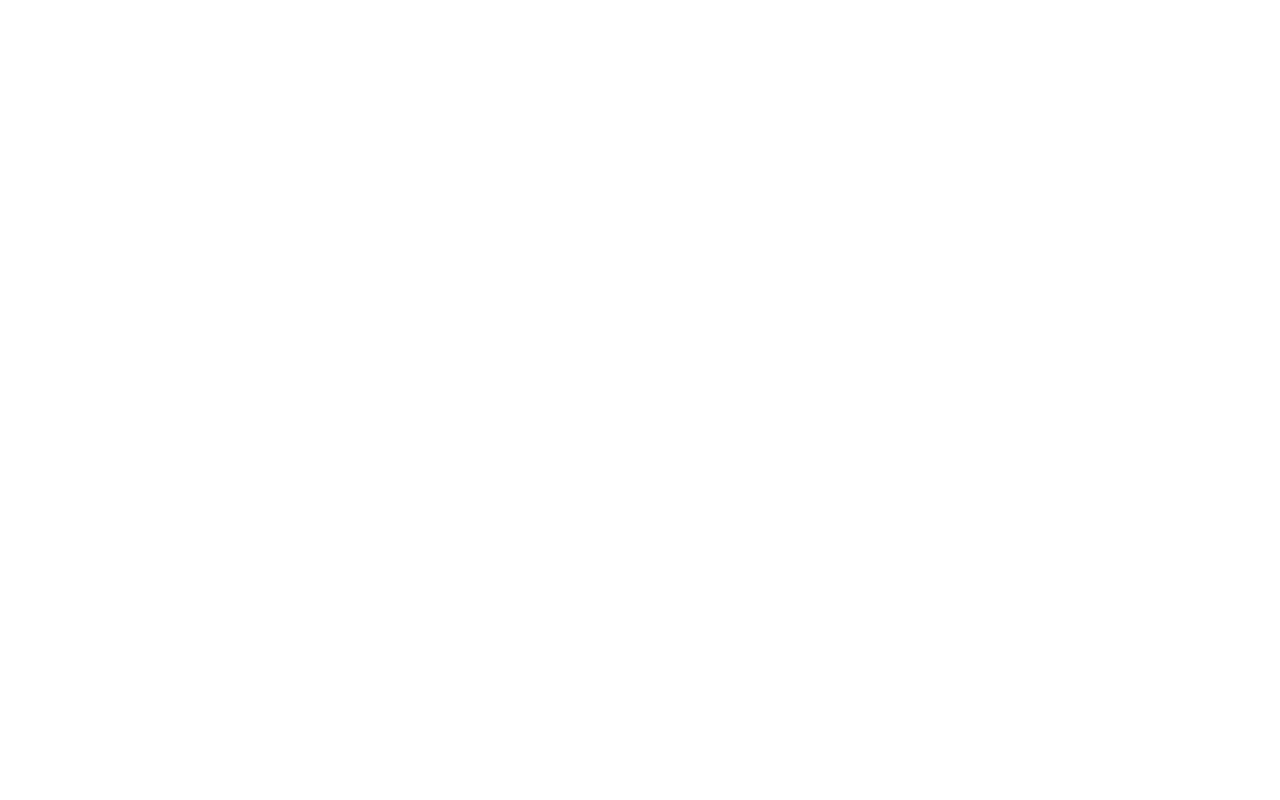
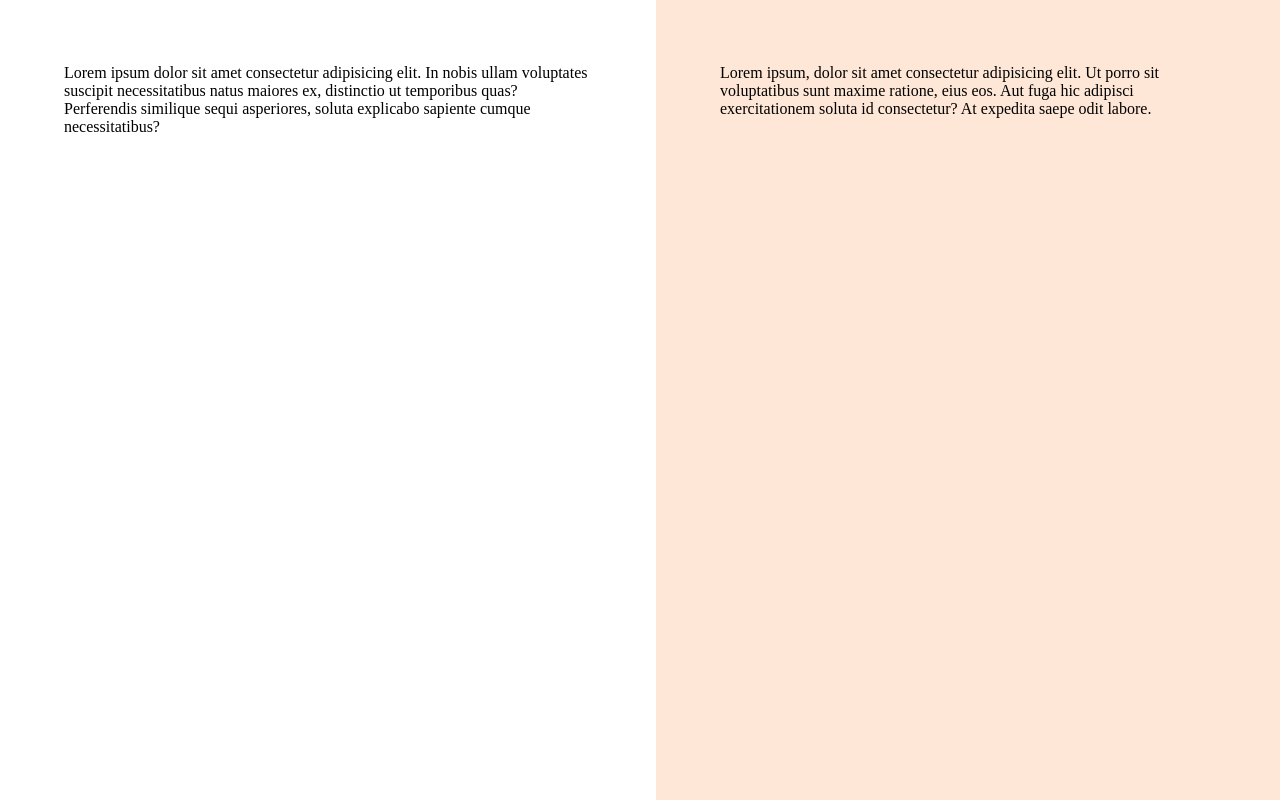
Before and after one commit to Fonsez/Projeto-forms, a plain HTML site: page index.html in a window 1280 px wide. Drawn offline with Linux system fonts and the light colour scheme.

Commit message:
Layout css

```diff
--- a/assets/css/global.css
+++ b/assets/css/global.css
@@ -1,5 +1,9 @@
 /* 1 rem é para acessibilidade a pessoa usa uma pxlagem no pc e vai para o site */
-
+*{
+  margin: 0;
+  padding: 0;
+  box-sizing: border-box;
+}
 
 :root{
 
@@ -21,6 +25,9 @@
   --stroke-default: #D6D3D1;
   --stroke-highlight: #F3541C;
   --semantic-error: #DC2626;
+}
 
 
+body{
+  overflow: hidden;
 }
--- a/assets/css/index.css
+++ b/assets/css/index.css
@@ -1,2 +1,3 @@
 @import url(style-guide.css);
 @import url(global.css);
+@import url(layout.css);
--- /dev/null
+++ b/assets/css/layout.css
@@ -0,0 +1,28 @@
+#app{
+  display: grid;
+  /* como o layout é simples pelo figma peguei o tamanho da tela do lado esquerdo q é 656px e multipliquei por 100 depois dividi pelo valor somado pelas duas partes da tela que deu 1280px que deu 51,25 lado esquerdo e o restante direito.*/
+  grid-template-columns: 51.25% 48.75%;
+  height: 100vh;
+  overflow: hidden;
+}
+
+
+main{
+  overflow: auto;
+  /* calculo do rem pega a quantidade de px e divide por 16 no caso padding 64px/16 = 4*/
+  padding: 4rem;
+
+
+  /* quero q a main container dentro da main tenha uma width limite entao eu pego o tamnho da tela pelo figma q é 528/16 = 33 */
+  & .main-container{
+    max-width: 33rem;
+  }
+}
+
+aside{
+  background-color: var(--surface-secondary);
+  padding: 4rem;
+  & .aside-container{
+    max-width: 31rem;
+  }
+}
--- a/index.html
+++ b/index.html
@@ -10,6 +10,15 @@
   <title>Forms de Matrícula</title>
 </head>
 <body>
+  <div id="app">
+    <main>
+      <div class="main-container">Lorem ipsum dolor sit amet consectetur adipisicing elit. In nobis ullam voluptates suscipit necessitatibus natus maiores ex, distinctio ut temporibus quas? Perferendis similique sequi asperiores, soluta explicabo sapiente cumque necessitatibus?</div>
+    </main>
 
+    <aside>
+      <div class="aside-container">Lorem ipsum, dolor sit amet consectetur adipisicing elit. Ut porro sit voluptatibus sunt maxime ratione, eius eos. Aut fuga hic adipisci exercitationem soluta id consectetur? At expedita saepe odit labore.</div>
+    </aside>
+
+  </div>
 </body>
 </html>
```
